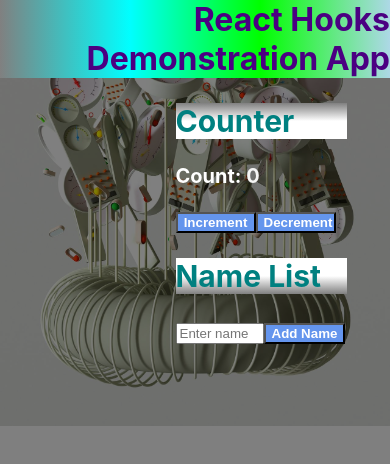
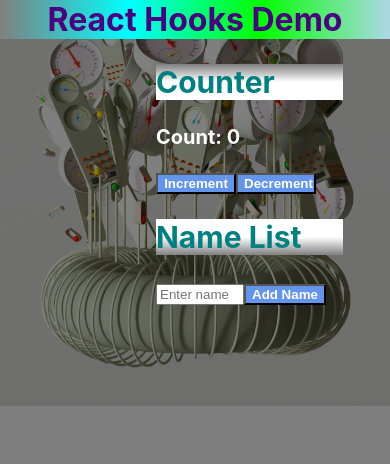
Before and after one commit to Seun0001/React_Hooks_Demonstration_App, a React (Create React App) app in the folder react-hooks-demonstration-app/: page / in a window 390 px wide. Shown: the top 464 px of the page. Built offline with nearby package versions, Linux system fonts and the light colour scheme.

Commit message:
Hooks on React Project Done

```diff
--- a/react-hooks-demonstration-app/public/index.html
+++ b/react-hooks-demonstration-app/public/index.html
@@ -25,7 +25,7 @@
       work correctly both with client-side routing and a non-root public URL.
       Learn how to configure a non-root public URL by running `npm run build`.
     -->
-    <title>React App</title>
+    <title>React Hooks App</title>
   </head>
   <body>
     <noscript>You need to enable JavaScript to run this app.</noscript>
--- a/react-hooks-demonstration-app/src/Components/ReactHooks/ReactHooks.css
+++ b/react-hooks-demonstration-app/src/Components/ReactHooks/ReactHooks.css
@@ -74,6 +74,11 @@ button {
         background: linear-gradient(grey, white, white);
         width: 80%;
     }
+    div > .countList,
+    div > .keyName {
+        font-size: 20px;
+        margin-left: 40%;
+    }
     .keyName > h2 {
         color: teal;
         background: linear-gradient(white, white, grey);
--- a/react-hooks-demonstration-app/src/Components/ReactHooks/ReactHooks.jsx
+++ b/react-hooks-demonstration-app/src/Components/ReactHooks/ReactHooks.jsx
@@ -61,7 +61,7 @@ function ReactHooks() {
 
   return (
     <div>
-      <h1>React Hooks Demonstration App</h1>
+      <h1>React Hooks Demo</h1>
       <div className="countList">
         {/* Counter with useState */}
         <h2>Counter</h2>
```
